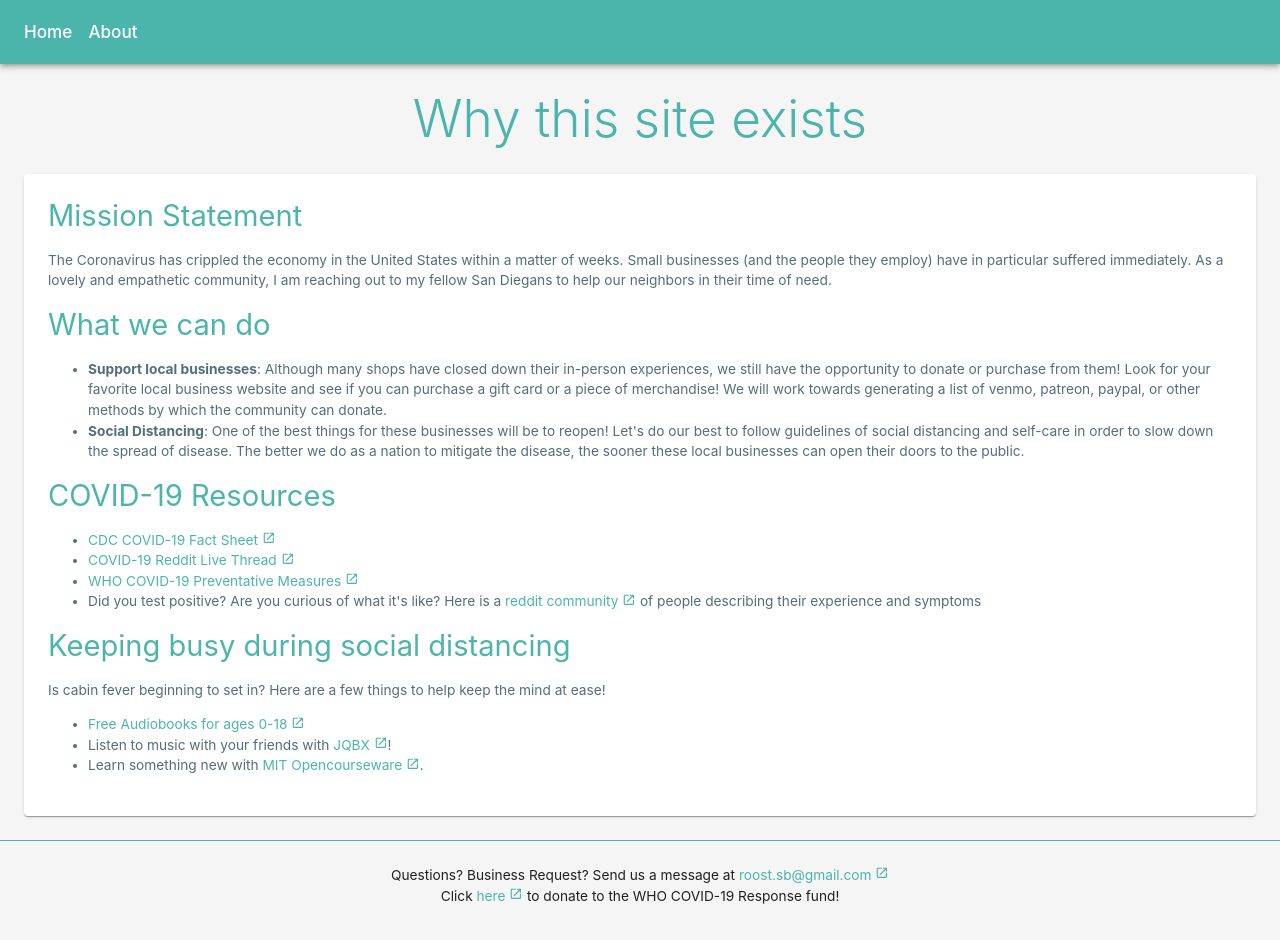
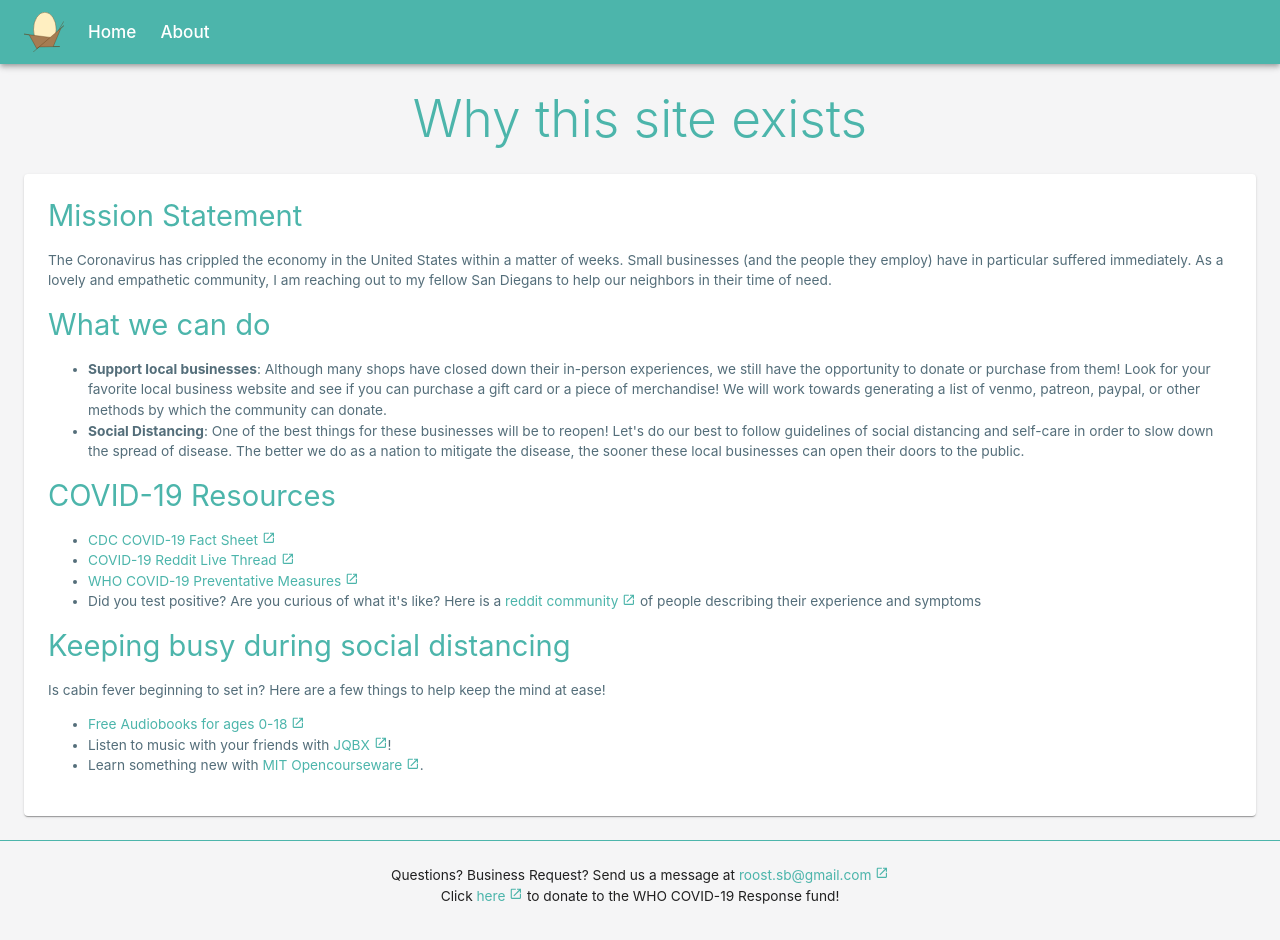
Before and after one commit to sumwatshade/roost, a Next.js app: page /about in a window 1280 px wide. Shown: the top 940 px of the page. Built offline with nearby package versions, Linux system fonts and the light colour scheme.

Commit message:
add logo to site

```diff
--- /dev/null
+++ b/components/Logo.jsx
@@ -0,0 +1,47 @@
+import React from 'react';
+import PropTypes from 'prop-types';
+
+const Logo = ({size}) => {
+  return (
+    <svg id="Layer_1"
+      data-name="Layer 1"
+      xmlns="http://www.w3.org/2000/svg"
+      viewBox="0 0 109.5 110.88"
+      preserveAspectRatio
+      width={size}>
+      <defs>
+        <style>{`
+                .cls-1 {
+                    fill:#ffefc1;
+                }
+
+                .cls-1,.cls-2,.cls-3 {
+                    stroke:#603813;
+                    stroke-miterlimit:10;
+                }
+
+                .cls-2 {
+                    fill:#a67c52;
+                }
+
+                .cls-3 {
+                    fill:none;
+                }`}
+        </style>
+      </defs>
+      <ellipse className="cls-1" cx="57.07" cy="47.5" rx="31" ry="47"/>
+      <polyline
+        className="cls-2"
+        points="72.07 69.5 0.07 60.5 14.07 62.5 35.07 100.5 42.07 95.5 98.07 94.5 80.07 94.5 101.07 44.5 109.07 37.5 24.07 110.5"/>
+      <line className="cls-3" x1="94.07" y1="50.5" x2="109.07" y2="25.5"/>
+    </svg>);
+};
+
+Logo.propTypes = {
+  size: PropTypes.string,
+};
+
+Logo.defaultProps = {
+  size: '200px',
+};
+export default Logo;
--- a/components/Nav.jsx
+++ b/components/Nav.jsx
@@ -1,6 +1,7 @@
 import React from 'react';
 import NextMuiLink from './NextMuiLink';
 import {Typography, AppBar, Toolbar, makeStyles} from '@material-ui/core';
+import Logo from './Logo';
 
 const routes = [{
   name: 'Home',
@@ -12,7 +13,7 @@ const routes = [{
 
 const useStyles = makeStyles(({spacing}) => ({
   link: {
-    marginRight: spacing(2),
+    marginLeft: spacing(3),
     color: 'white',
   },
 }));
@@ -23,6 +24,7 @@ const Nav = () => {
   return (
     <AppBar position='static' component='nav'>
       <Toolbar>
+        <Logo size="40px" />
         {routes.map(({name, path}) => {
           return (<NextMuiLink key={name} href={path} color='secondary'>
             <Typography className={classes.link} variant="h6">
@@ -36,11 +38,10 @@ const Nav = () => {
             display: flex;
             flex-direction: row;
             margin: 0 5%;
-            width: 20%;
+            width: 40%;
             height: 60px;
             align-items: center;
             justify-content: space-evenly
-
 
         }
 
```
